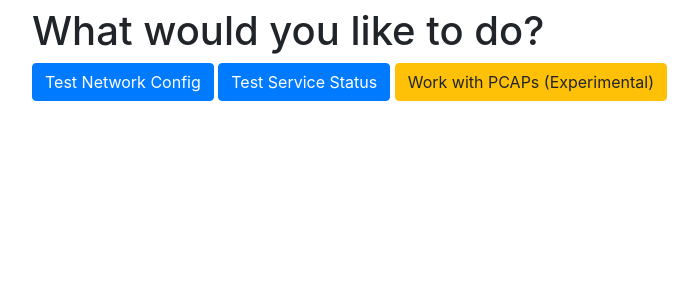
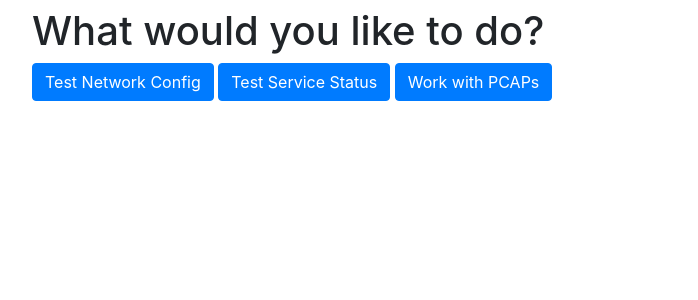
Before and after one commit to TheToddLuci0/ISELab_Debugger, a Django app: page / in a window 1280 px wide. Shown: the part 56-356 px from the top of the page, without its empty margins (53-751 px from the left). Run offline with Django 3.2, Linux system fonts and the light colour scheme; parts of the project's set-up code (start-up, migrations or seed data) failed here and were passed over.

Commit message:
Remove experimental designation

```diff
--- a/base/templates/base/index.html
+++ b/base/templates/base/index.html
@@ -4,5 +4,5 @@
 <h1>What would you like to do?</h1>
     <a class="btn btn-primary" href="/network-test">Test Network Config</a>
     <a class="btn btn-primary" href="/service-test">Test Service Status</a>
-    <a class="btn btn-warning" href="/pcap">Work with PCAPs (Experimental)</a> {# TODO: Remove experimental tag when stable #}
+    <a class="btn btn-primary" href="/pcap">Work with PCAPs</a>
 {% endblock %}
```
